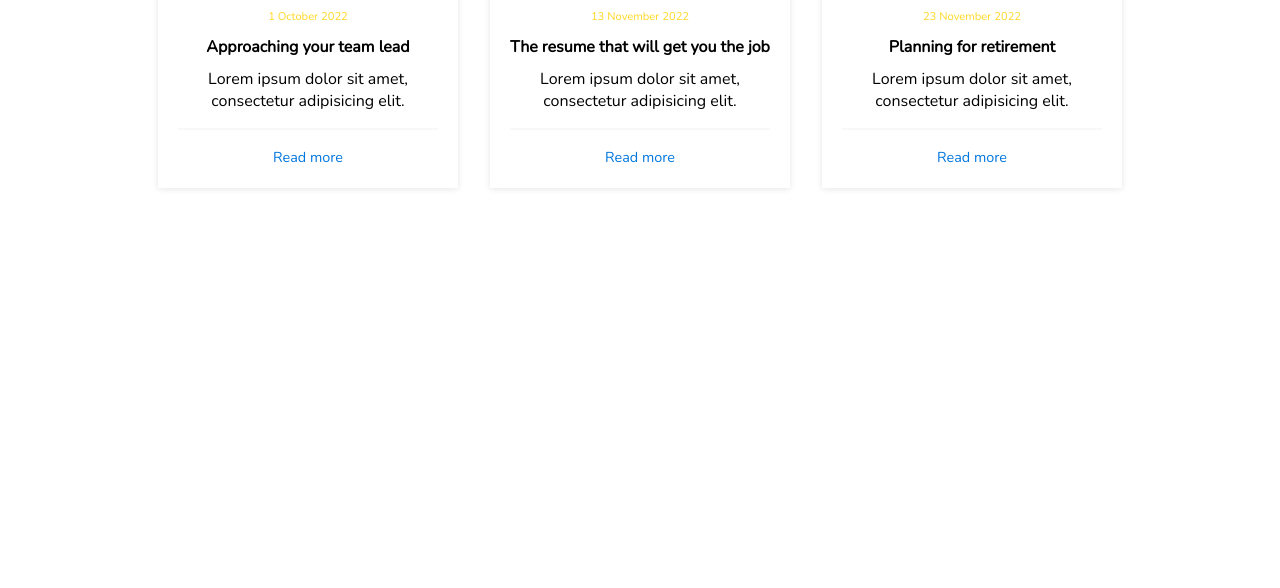
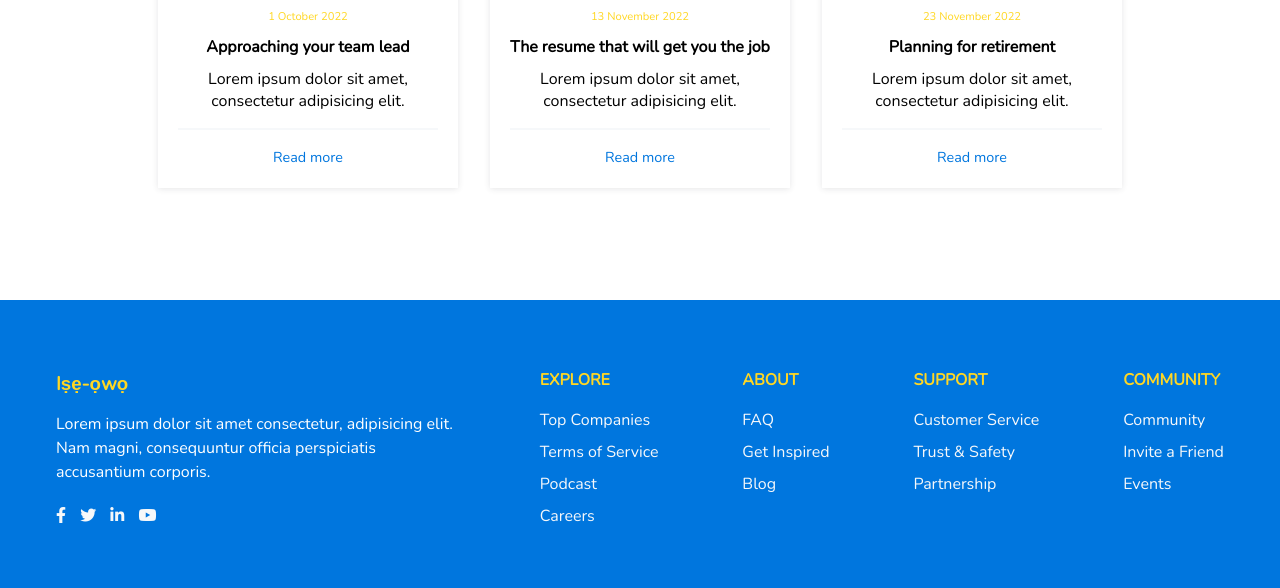
Before and after one commit to B-Akapo/ise-owo_job_site, a plain HTML site: page index.html in a window 1280 px wide. Shown: the part 3843-4431 px from the top of the page. Before the commit the page ends 4143 px from the top, so only its background shows below. Drawn offline with nearby package versions, Linux system fonts and the light colour scheme.

Commit message:
added articles to blog and worked on footer

```diff
--- a/app.js
+++ b/app.js
@@ -27,3 +27,18 @@ var swiper = new Swiper(".mySwiper",
         }
     }
 })
+
+// change navbar color
+$(document).ready(function(){
+    $(window).scroll(function(){
+        var scroll = $(window).scrollTop();
+        if(scroll>150) {
+            $(".navbar").css("background", "#222");
+            $(".navbar").css("box-shadow", "rgba(0, 0, 0, 0.1) 0px 4px 12px");
+        }
+        else {
+            $(".navbar").css("background", "transparent");
+            $(".navbar").css("box-shadow", "none");
+        }
+    })
+})
--- a/index.html
+++ b/index.html
@@ -414,7 +414,7 @@
             <span>1 October 2022</span>
             <h4>Approaching your team lead</h4>
             <p>Lorem ipsum dolor sit amet, consectetur adipisicing elit.</p>
-            <hr class="divider">
+            <hr class="divider" />
             <a href="#" class="blog-more">Read more</a>
           </div>
         </div>
@@ -425,7 +425,7 @@
             <span>13 November 2022</span>
             <h4>The resume that will get you the job</h4>
             <p>Lorem ipsum dolor sit amet, consectetur adipisicing elit.</p>
-            <hr class="divider">
+            <hr class="divider" />
             <a href="#" class="blog-more">Read more</a>
           </div>
         </div>
@@ -436,15 +436,54 @@
             <span>23 November 2022</span>
             <h4>Planning for retirement</h4>
             <p>Lorem ipsum dolor sit amet, consectetur adipisicing elit.</p>
-            <hr class="divider">
+            <hr class="divider" />
             <a href="#" class="blog-more">Read more</a>
           </div>
         </div>
       </div>
     </section>
 
+    <!-- Footer -->
+    <footer>
+      <div class="footer-wrapper">
+        <h3>Iṣẹ-ọwọ</h3>
+        <p>Lorem ipsum dolor sit amet consectetur, adipisicing elit. Nam magni, consequuntur officia perspiciatis accusantium corporis.</p>
+        <div class="social-media">
+          <a href="#"><i class="fab fa-facebook-f"></i></a>
+          <a href="#"><i class="fab fa-twitter"></i></a>
+          <a href="#"><i class="fab fa-linkedin-in"></i></a>
+          <a href="#"><i class="fab fa-youtube"></i></a>
+        </div>
+      </div>
+      <div class="footer-wrapper">
+        <h4>EXPLORE</h4>
+        <a href="#">Top Companies</a>
+        <a href="#">Terms of Service</a>
+        <a href="#">Podcast</a>
+        <a href="#">Careers</a>
+      </div>
+      <div class="footer-wrapper">
+        <h4>ABOUT</h4>
+        <a href="#">FAQ</a>
+        <a href="#">Get Inspired</a>
+        <a href="#">Blog</a>
+      </div>
+      <div class="footer-wrapper">
+        <h4>SUPPORT</h4>
+        <a href="#">Customer Service</a>
+        <a href="#">Trust & Safety</a>
+        <a href="#">Partnership</a>
+      </div>
+      <div class="footer-wrapper">
+        <h4>COMMUNITY</h4>
+        <a href="#">Community</a>
+        <a href="#">Invite a Friend</a>
+        <a href="#">Events</a>
+      </div>
+    </footer>
+
     <script src="https://cdn.jsdelivr.net/npm/swiper@8/swiper-bundle.min.js"></script>
-    <!-- <script src="https://code.jquery.com/jquery-2.2.4.min.js"></script> -->
+    <script src="https://code.jquery.com/jquery-2.2.4.min.js"></script>
     <script src="app.js"></script>
   </body>
 </html>
--- a/style.css
+++ b/style.css
@@ -506,3 +506,60 @@ header {
     text-decoration: none;
     font-size: 0.9rem;
 }
+
+.blog-card:hover {
+    box-shadow: rgba(100, 100, 111, 0.2) 0px 7px 29px 0px;
+}
+
+/* Footer */
+
+footer {
+    width: 100%;
+    display: flex;
+    flex-wrap: wrap;
+    justify-content: space-between;
+    align-items: flex-start;
+    background: var(--primaryColor);
+    color: var(--whiteColor);
+    padding: 3rem;
+}
+
+.footer-wrapper {
+    display: flex;
+    flex-direction: column;
+    padding: 0.5rem;
+    justify-content: flex-start;
+    align-items: flex-start;
+}
+
+.footer-wrapper h3,
+.footer-wrapper h4 {
+    line-height: 3;
+    color: var(--yellowColor);
+}
+
+.footer-wrapper p {
+    max-width: 400px;
+    line-height: 1.5;
+}
+
+.social-media {
+    margin-top: 1rem;
+
+}
+
+.social-media a {
+    text-decoration: none;
+    color: var(--greyColor);
+    margin-right: 10px;
+}
+
+.footer-wrapper a {
+    text-decoration: none;
+    color: var(--greyColor);
+    line-height: 2;
+}
+
+.footer-wrapper a:hover {
+    text-decoration: underline;
+}
```
